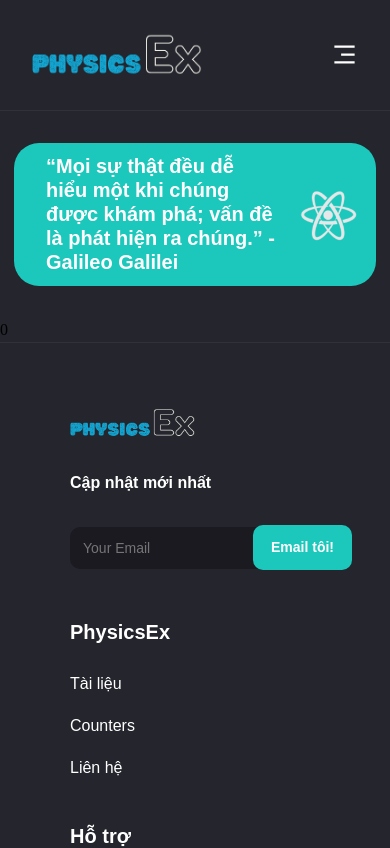
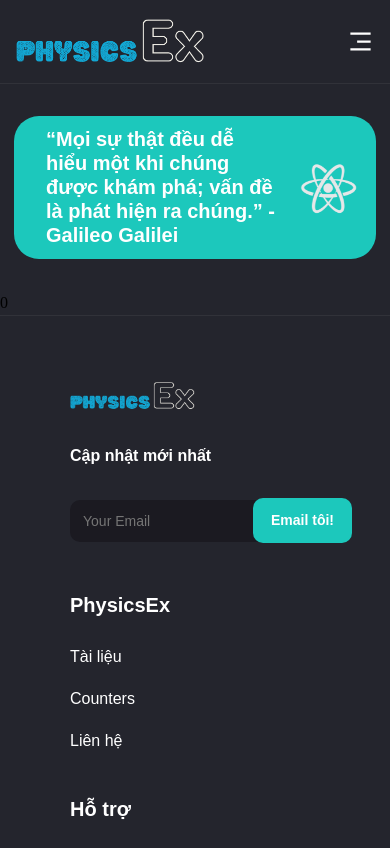
Before and after one commit to thub2005776/physicsEx, a React (Create React App) app: page / in a window 390 px wide. Shown: the top 848 px of the page. Built offline with nearby package versions, Linux system fonts and the light colour scheme; no server answers.

Commit message:
delete backpace

```diff
--- a/src/components/navbar/navbar.css
+++ b/src/components/navbar/navbar.css
@@ -8,7 +8,7 @@
 .navbar-links{
   flex: 1;
   display: flex;
-  /* justify-content: flex-start; */
+  justify-content: flex-start;
   align-items: center;
 }
 
@@ -119,7 +119,7 @@
 }
 @media screen and (max-width:550px) {
   .navbar{
-    padding: 2rem;
+    padding: 1rem;
   }
 
   .navbar-sign{
@@ -127,6 +127,7 @@
   }
   .navbar-menu_container{
     top: 20px;
+    left: 10px;
   }
   .navbar-menu_container-links-sign{
     display: block;
--- a/src/index.js
+++ b/src/index.js
@@ -4,7 +4,6 @@ import './index.css';
 import App from './App';
 import { BrowserRouter } from "react-router-dom";
 import { ContextProvider } from "./components/contexts/ContextProvider";
-
 
 
 
```
